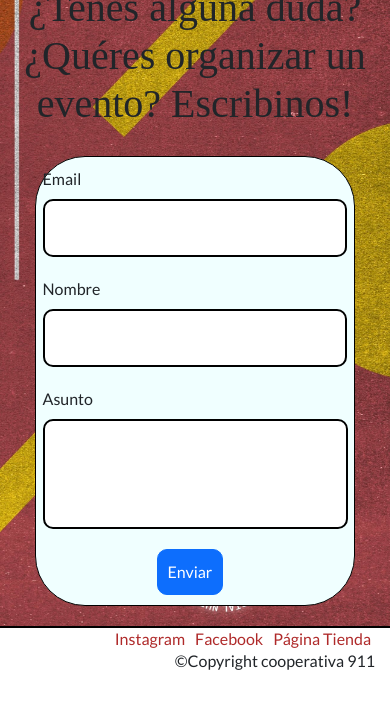
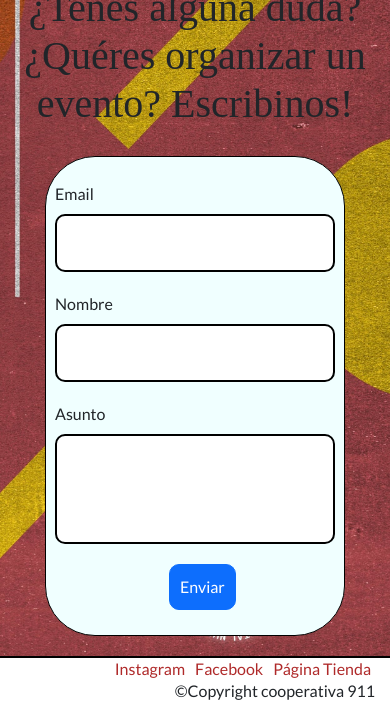
Before and after one commit to IvanGentta/Proyecto-CoderHouse, a website: page contacto.html in a window 390 px wide. Shown: the part 258-961 px from the top of the page. Before the commit the page ends 931 px from the top, so only its background shows below. Drawn offline with Linux system fonts and the light colour scheme; a web font is replaced by a local one.

Commit message:
Retoques finales

```diff
--- a/scss/estilo.scss
+++ b/scss/estilo.scss
@@ -517,6 +517,10 @@ footer {
   }
 }
 @media screen and (max-width: 800px) {
+  .logo {
+    padding: 2px 0 8px 0;
+  }
+
   .navbar-collapse {
     background: white;
   }
@@ -763,17 +767,17 @@ footer {
   .calendario {
     display: flex;
     justify-content: center;
-    width: 300px;
+    width: 310px;
     padding: 15px;
     iframe {
-      width: 300px;
+      width: 290px;
     }
   }
 
   /* Contacto */
   .div-form {
-    width: 320px;
-    height: 450px;
+    width: 300px;
+    height: 480px;
     display: flex;
     align-items: center;
     justify-content: center;
@@ -783,4 +787,12 @@ footer {
       margin-bottom: 0px;
     }
   }
+  .contact {
+    input {
+      width: 280px;
+    }
+    textarea {
+      width: 280px;
+    }
+  }
 }
```
Also changed, not shown: css/estilo.css.
